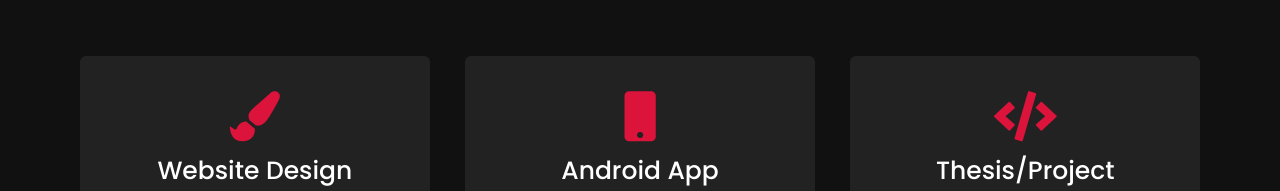
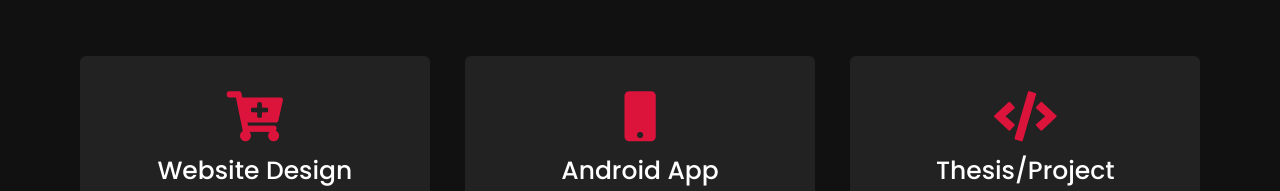
Before and after one commit to Dipeshshome/Portfolio, a plain HTML site: page index.html in a window 1280 px wide. Shown: the part 2424-2615 px from the top of the page. Drawn offline with nearby package versions, Linux system fonts and the light colour scheme.

Commit message:
Updated index.html

```diff
--- a/index.html
+++ b/index.html
@@ -162,7 +162,7 @@
             <div class="serv-content">
                 <div class="card">
                     <div class="box">
-                        <i class="fas fa-paint-brush"></i>
+                        <i class="fas fa-cart-plus"></i>
                         <div class="text">Website Design</div>
 						<b>Cart.com</b>
                         <p>Cart.com is a very easy to use and attractive ecommerce website. I created this website for my university project using HTML, CSS, BOOTSTRAP, PHP and used SQLite as database..</p>
```
